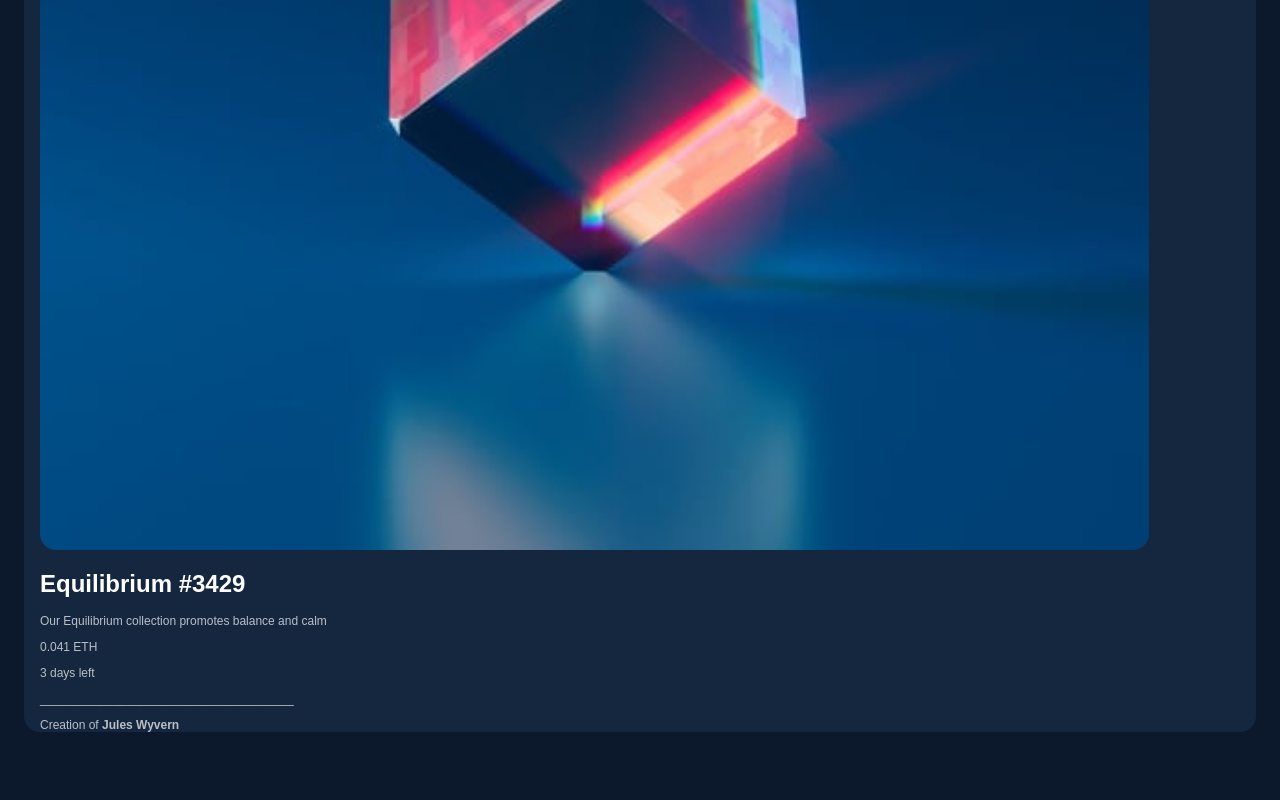
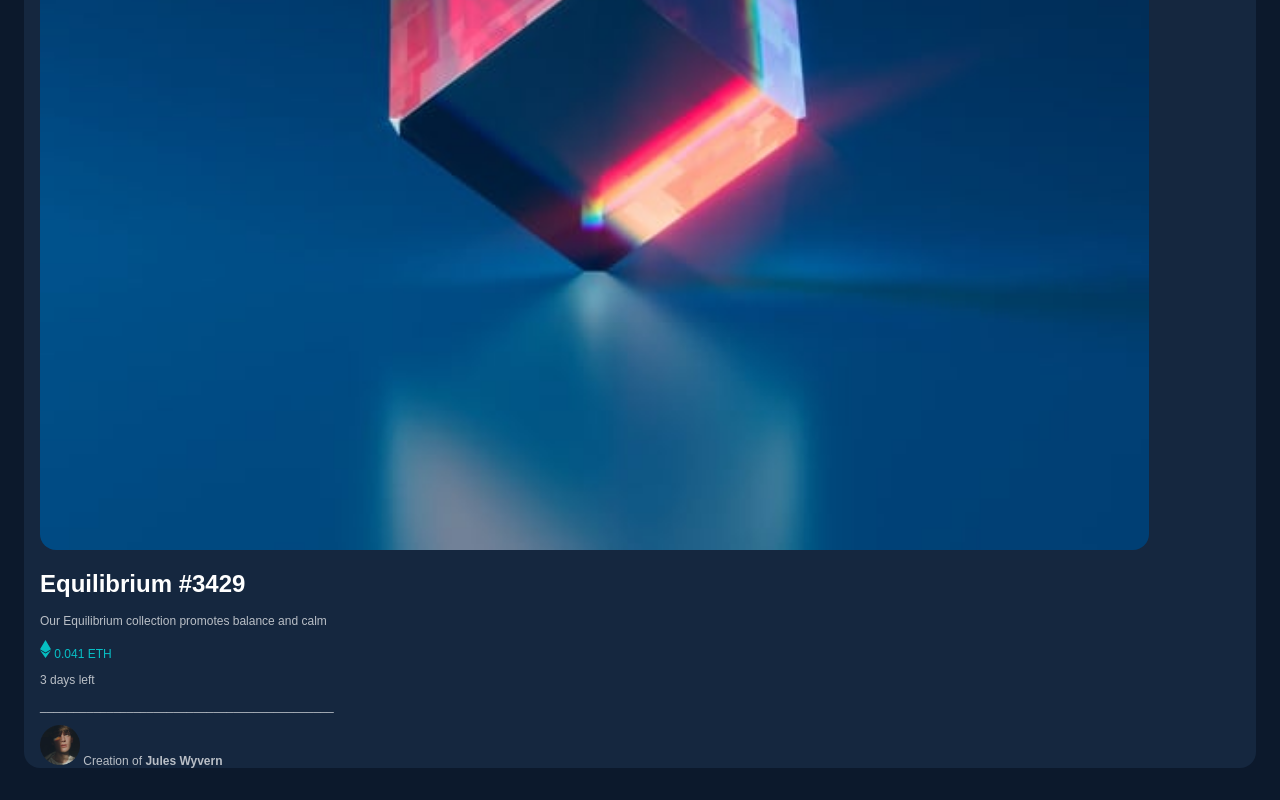
Before and after one commit to erickrost/nft_preview_card, a plain HTML site: page index.html in a window 1280 px wide. Shown: the part 639-1439 px from the top of the page. Before the commit the page ends 1403 px from the top, so only its background shows below. Drawn offline with Linux system fonts and the light colour scheme.

Commit message:
vai toma no cu alinhamento do caralho

```diff
--- a/index.css
+++ b/index.css
@@ -15,7 +15,7 @@ body {
     margin-right: 8px;
 }
 
-.main-image{
+.main-image {
     width: 90%;
     border-radius: 16px;
     align-items: center;
@@ -24,7 +24,7 @@ body {
     margin-right: 16px;
 }
 
-.content{
+.content {
     color: white;
     font-size: 12px;
     margin: 16px;
@@ -38,3 +38,22 @@ h1 {
 .lowcontent {
     opacity: 70%;
 }
+
+.caralho {
+
+}
+
+span {
+    color: #02fffe;
+}
+
+.created {
+    margin: 0;
+    vertical-align: middle;
+}
+
+.avatar-img {
+    width: 40px;
+    opacity: 100%;
+    margin: 0;
+}
--- a/index.html
+++ b/index.html
@@ -15,10 +15,20 @@
             <h1 class="title">Equilibrium #3429</h1>
             <div class="lowcontent">
                 <p>Our Equilibrium collection promotes balance and calm</p>
-                <p>0.041 ETH</p>
-                <p>3 days left</p>
-                <p>______________________________________</p>
-                <p>Creation of <strong>Jules Wyvern</strong></p>
+                <div class="caralho">
+                     <span>
+                         <p>
+                             <img class="ethereum" src="icon-ethereum.svg"> 0.041 ETH </p>
+                     </span>
+                     <span1>
+                         <p>3 days left</p>
+                </div>
+                <div class="created">
+                    <p>____________________________________________</p>
+                    <p>
+                        <img class="avatar-img" src="image-avatar.png" alt="avatar">
+                          Creation of <strong>Jules Wyvern</strong> </p>
+                    </div>
             </div>
         </div>
     </div>
```
Also changed, not shown: icon-ethereum.svg (renamed from images/icon-ethereum.svg), image-avatar.png (renamed from images/image-avatar.png).
